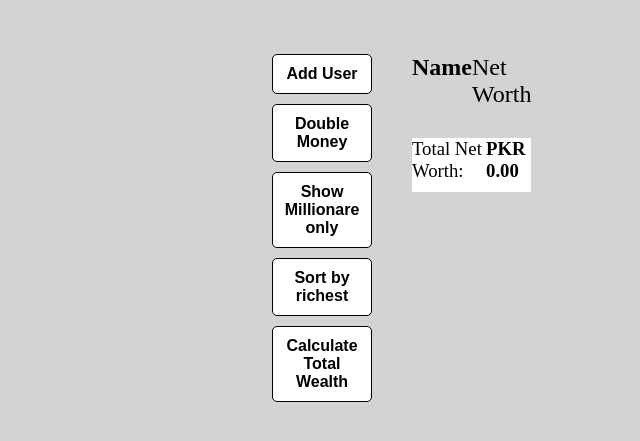
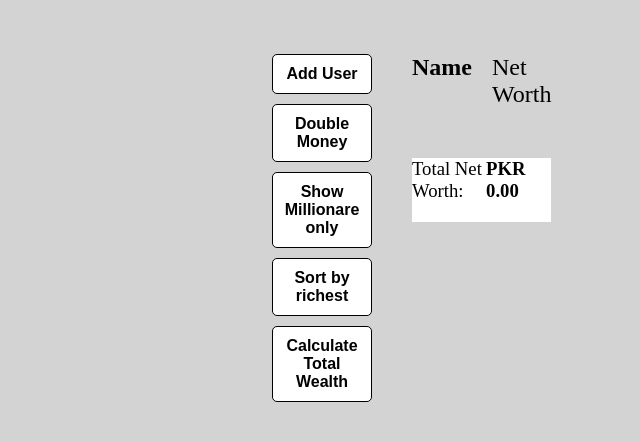
Before and after one commit to Aiman-27/js-projects, a plain HTML site: page P05/index.html in a window 1280 px wide. Both pictures are taken after a click on the button "Calculate Total Wealth". Shown: the part 61-502 px from the top of the page, without its empty margins (363-1003 px from the left). Drawn offline with Linux system fonts and the light colour scheme; no server answers.

Commit message:
Update style.css
style.css

```diff
--- a/P05/style.css
+++ b/P05/style.css
@@ -47,9 +47,13 @@ main {
 
 }
 
+main strong {
+    padding-right: 20px;
+}
+
 h2 {
     border-bottom: 1px solid black border;
-    padding-bottom: 10px;
+    padding-bottom: 20px;
     display: flex;
     justify-content: space-between;
     font-weight: 400;
@@ -59,11 +63,11 @@ h2 {
 h3 {
     background-color: white;
     border-bottom: 1px solid black border;
-    padding-bottom: 10px;
+    padding-bottom: 20px;
     display: flex;
     justify-content: space-between;
     font-weight: 400;
-    margin: 20px 0 0;
+    margin: 30px 0 0;
 }
 
 .name {
```
